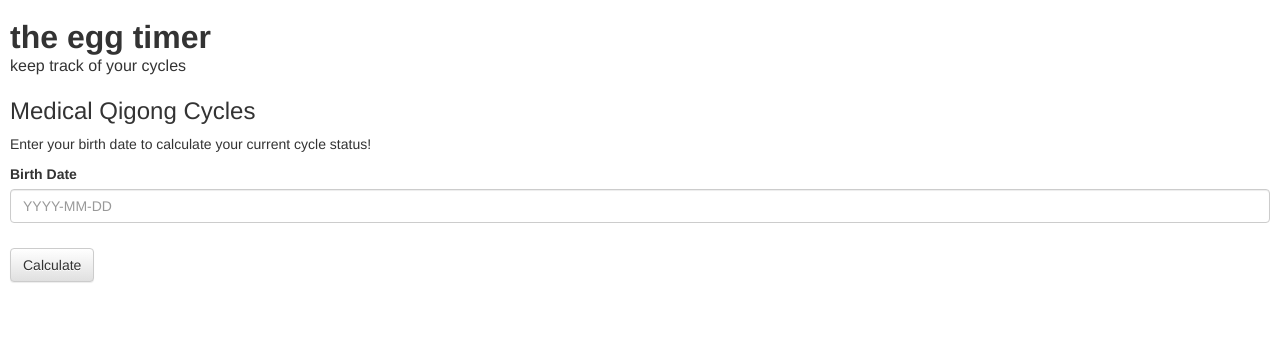
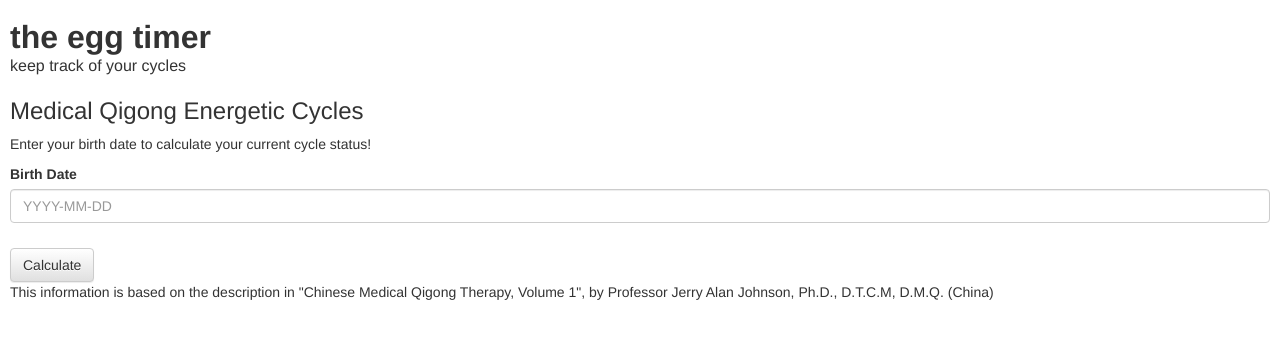
Before and after one commit to jessamynsmith/eggtimer-server, a Django app: template egg_timer/templates/userprofiles/qigong_cycles.html in a window 1280 px wide. Shown: the top 339 px of the page. Run offline with Django 3.2, Linux system fonts and the light colour scheme; the template is opened without the code that fills it, so the values that code supplies are empty; some libraries are stand-ins or nearby versions.

Commit message:
Updated title, added credit for information

```diff
--- a/egg_timer/apps/userprofiles/views.py
+++ b/egg_timer/apps/userprofiles/views.py
@@ -68,6 +68,9 @@ def qigong_cycles(request):
     data = {}
     birth_date = None
 
+    # TODO deal with birth time and time zones
+    # TODO add vertical lines at peaks
+    # TODO add labels on vertical (and horizontal?) lines
     birth_date_string = request.GET.get('birth_date')
     if birth_date_string:
         try:
--- a/egg_timer/templates/userprofiles/qigong_cycles.html
+++ b/egg_timer/templates/userprofiles/qigong_cycles.html
@@ -1,6 +1,6 @@
 {% extends "base.html" %}
 
-{% block title %}Qigong Cycles{% if user.get_profile %} for {{ user.get_profile.full_name }}{% endif %}{% endblock %}
+{% block title %}Medical Qigong Energetic Cycles{% if user.get_profile %} for {{ user.get_profile.full_name }}{% endif %}{% endblock %}
 
 {% block head %}
     <script type='text/javascript' src='{{ STATIC_URL }}js/d3.v3/d3.v3.js'></script>
@@ -46,7 +46,7 @@
 {% endblock %}
 
 {% block content %}
-    <h3>Medical Qigong Cycles{% if user.get_profile %} for {{ user.get_profile.full_name }}{% endif %}</h3>
+    <h3>Medical Qigong Energetic Cycles{% if user.get_profile %} for {{ user.get_profile.full_name }}{% endif %}</h3>
 
     {% if not birth_date %}
         <p>Enter your birth date to calculate your current cycle status!</p>
@@ -252,4 +252,6 @@
     </script>
 
     {% endif %}
+
+    <p>This information is based on the description in "Chinese Medical Qigong Therapy, Volume 1", by Professor Jerry Alan Johnson, Ph.D., D.T.C.M, D.M.Q. (China)</p>
 {% endblock %}
```
